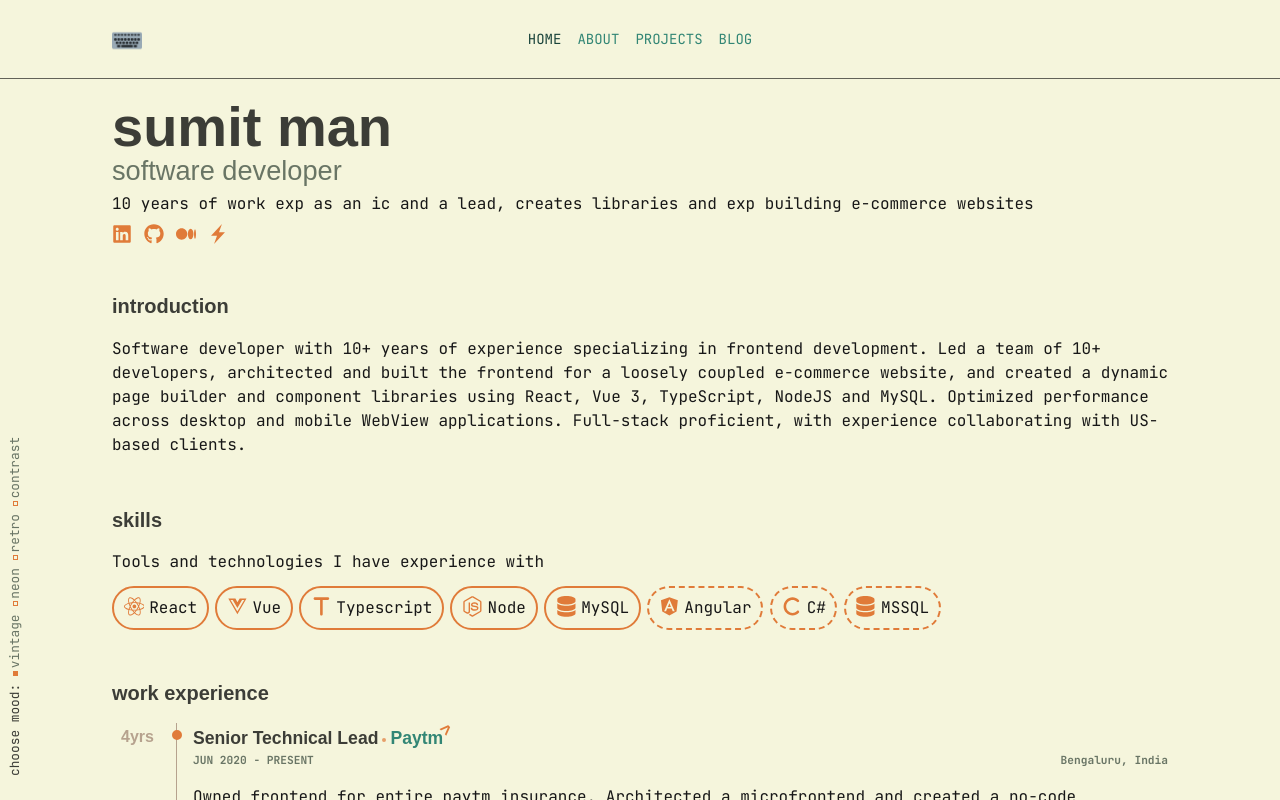
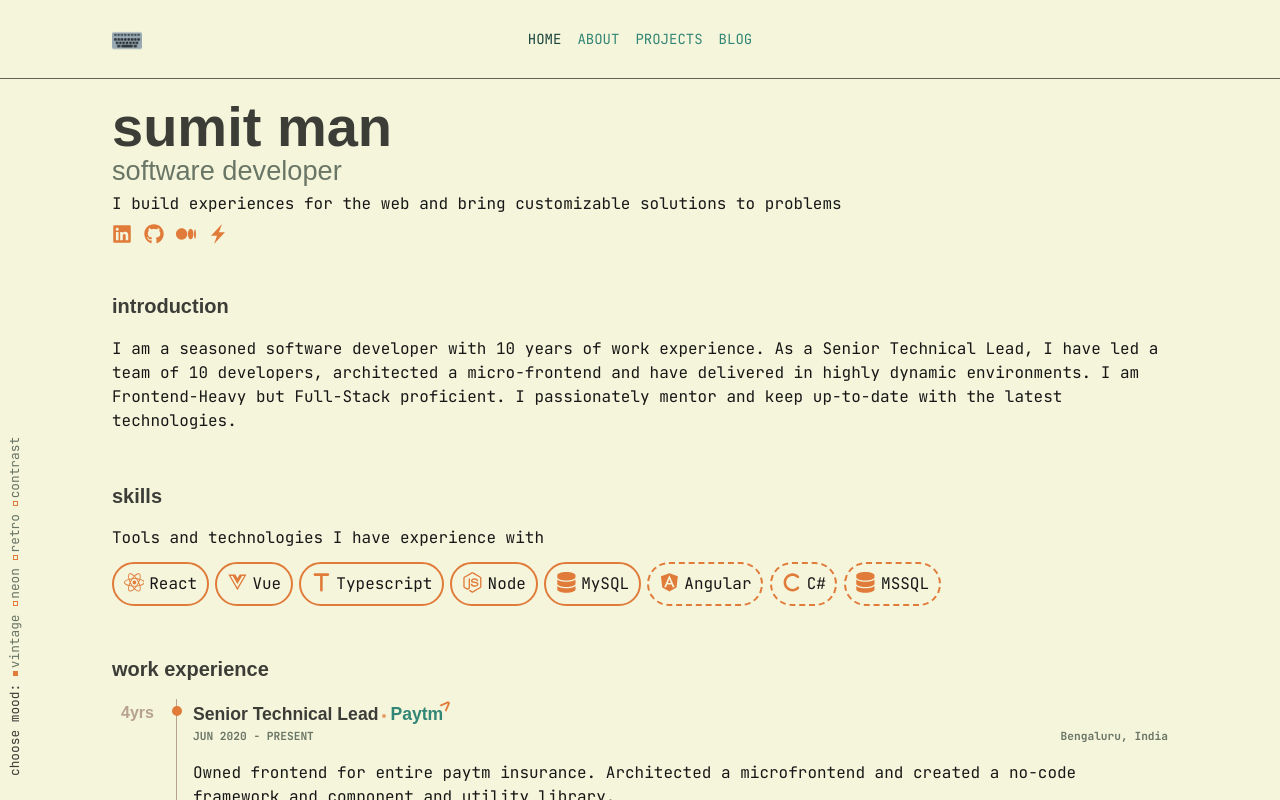
Before and after one commit to summitmman/my-portfolio, a Next.js app: page / in a window 1280 px wide. Shown: the top 800 px of the page. Built offline with nearby package versions, Linux system fonts and the light colour scheme; a web font is replaced by a local one.

Commit message:
Update banner and introduction content

```diff
--- a/components/Banner/index.tsx
+++ b/components/Banner/index.tsx
@@ -7,7 +7,7 @@ const Banner = () => {
         <section className="mt-6">
             <h1 className={styles.title}>Sumit Man</h1>
             <h2 className={styles.subTitle}>Software Developer</h2>
-            <p>10 years of work exp as an ic and a lead, creates libraries and exp building e-commerce websites</p>
+            <p>I build experiences for the web and bring customizable solutions to problems</p>
             <ul className={styles.social}>
                 <li><a href="https://www.linkedin.com/in/sumitman/" target="_blank"><FaLinkedin /></a></li>
                 <li><a href="https://github.com/summitmman" target="_blank"><FaGithub /></a></li>
--- a/components/Sections/Introduction.tsx
+++ b/components/Sections/Introduction.tsx
@@ -4,7 +4,10 @@ const Introduction = () => {
     return (
         <Section title="Introduction">
             <p>
-            Software developer with 10+ years of experience specializing in frontend development. Led a team of 10+ developers, architected and built the frontend for a loosely coupled e-commerce website, and created a dynamic page builder and component libraries using React, Vue 3, TypeScript, NodeJS and MySQL. Optimized performance across desktop and mobile WebView applications. Full-stack proficient, with experience collaborating with US-based clients.
+                I am a seasoned software developer with 10 years of work experience.
+                As a Senior Technical Lead, I have led a team of 10 developers, architected a micro-frontend and have delivered in highly dynamic environments.
+                I am Frontend-Heavy but Full-Stack proficient. I passionately mentor and keep up-to-date with the latest technologies.
+                {/* Software developer with 10+ years of experience specializing in frontend development. Led a team of 10+ developers, architected and built the frontend for a loosely coupled e-commerce website, and created a dynamic page builder and component libraries using React, Vue 3, TypeScript, NodeJS and MySQL. Optimized performance across desktop and mobile WebView applications. Full-stack proficient, with experience collaborating with US-based clients. */}
             </p>
         </Section>
     );
```
